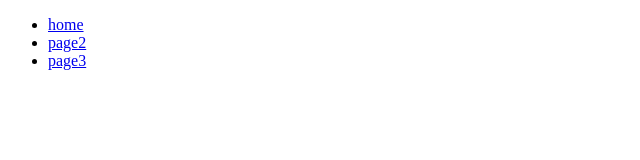
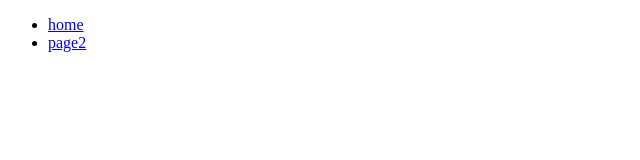
Before and after one commit to MichaelYelich/Project-1, a plain HTML site: page index.html in a window 1280 px wide. Shown: the full height of the page, 0-640 px from the left. Drawn offline with Linux system fonts and the light colour scheme.

Commit message:
nav fix attempt 4

```diff
--- a/index.html
+++ b/index.html
@@ -9,7 +9,6 @@
 			<ul>
 				<li><a href="#jump" title="samepage">home</a></li>
 				<li><a href="resume.html" title="resume">page2</a></li>
-				<li><a href="Book_Recommendation.html" title="Book Recommendation">page3</a></li>
 			</ul>
 		</nav>
 	</header>
```
